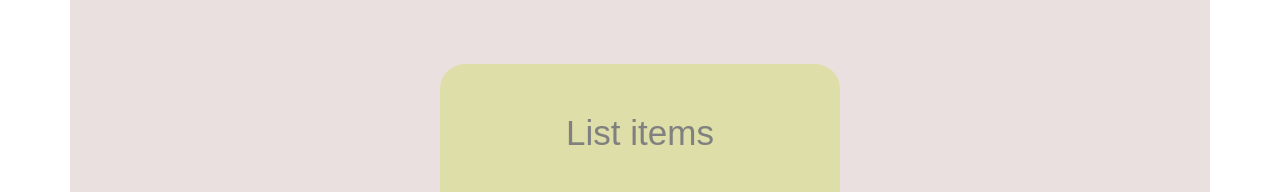
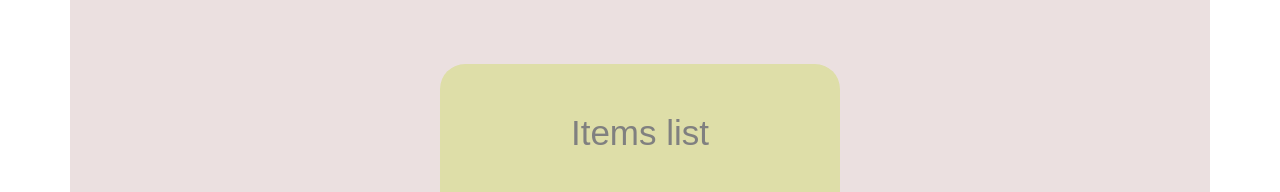
Before and after one commit to MindaugasPaskevicius/my-react-page, a React (Create React App) app: page /todo in a window 1280 px wide. Shown: the part 177-369 px from the top of the page. Built offline with nearby package versions, Linux system fonts and the light colour scheme.

Commit message:
edit todo css

```diff
--- a/src/Component/Todo/Todo.css
+++ b/src/Component/Todo/Todo.css
@@ -16,3 +16,9 @@ h2 {
     background-color: grey;
     color: white;
 }
+
+.list-group {
+    display: flex;
+    width: 300px;
+    justify-content: center;
+}
--- a/src/Component/Todo/Todo.js
+++ b/src/Component/Todo/Todo.js
@@ -54,7 +54,7 @@ const Todo = () => {
        <div className="d-flex justify-content-center mt-5">
          <div id="todo-card">
            <div className="card-body">
-            <h2 className="card-title text-center pt-5">List items</h2>
+            <h2 className="card-title text-center pt-5">Items list</h2>
             <form className="col-12 d-flex m-3 justify-content-center pe-3 pt-4">
               <div className="col-5 ">
                 <input
@@ -71,7 +71,8 @@ const Todo = () => {
                 </button>
               </div>
             </form>
-            <ul className="list-group ">
+            <div className="d-flex justify-content-center ">
+            <ul className="list-group">
               {items.length > 0 ? (
                 items.map((items, index) => (
                   <li key={index} className="list-group-item mt-2">
@@ -84,6 +85,7 @@ const Todo = () => {
                 <div className="text-center text-danger pt-5">No items found!</div>
               )}
             </ul>
+            </div>
           </div>
 
       </div>
```
